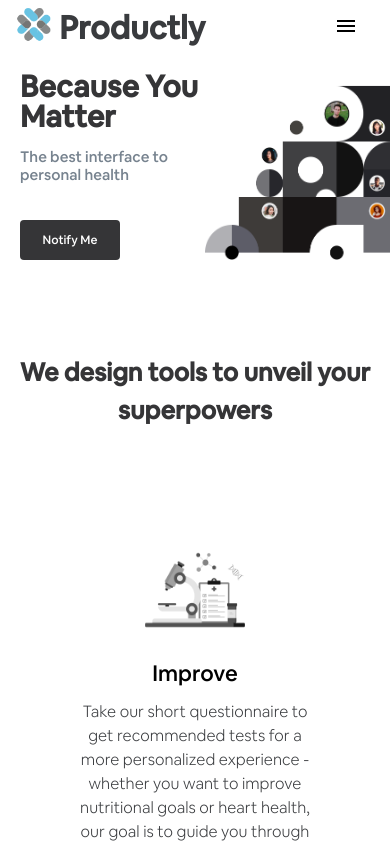
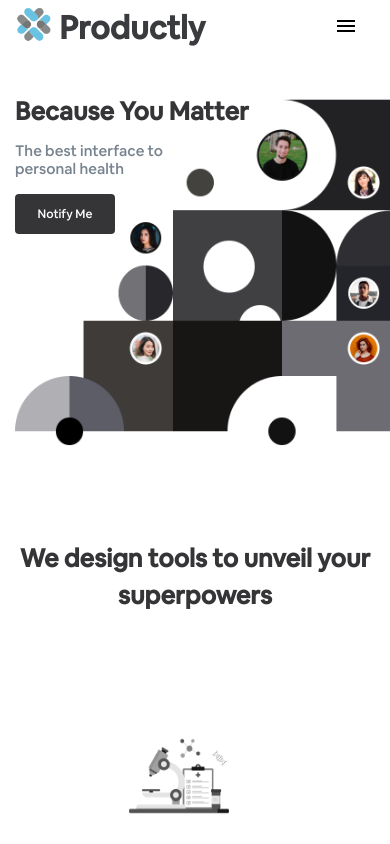
Before and after one commit to khuzi/Salk, a React (Create React App) app: page / in a window 390 px wide. Shown: the top 844 px of the page. Built offline with nearby package versions, Linux system fonts and the light colour scheme.

Commit message:
Fix showcase with complete reponsiveness.

```diff
--- a/package.json
+++ b/package.json
@@ -7,6 +7,7 @@
     "@testing-library/react": "^9.3.2",
     "@testing-library/user-event": "^7.1.2",
     "aos": "^2.3.4",
+    "axios": "^0.20.0",
     "react": "^16.13.1",
     "react-dom": "^16.13.1",
     "react-router-dom": "^5.2.0",
--- a/src/Components/UI/Modal/Modal.jsx
+++ b/src/Components/UI/Modal/Modal.jsx
@@ -3,7 +3,6 @@ import { makeStyles } from "@material-ui/core/styles";
 import Modal from "@material-ui/core/Modal";
 import Backdrop from "@material-ui/core/Backdrop";
 import Fade from "@material-ui/core/Fade";
-import { Typography } from "@material-ui/core";
 
 const useStyles = makeStyles((theme) => ({
   modal: {
@@ -42,9 +41,7 @@ export default function TransitionsModal(props) {
         }}
       >
         <Fade in={props.open}>
-          <div className={classes.paper}>
-            <Typography variant="h3">Waitlist design</Typography>
-          </div>
+          <div className={classes.paper}>{props.children}</div>
         </Fade>
       </Modal>
     </div>
--- /dev/null
+++ b/src/Components/Wailtlist/Waitlist.jsx
@@ -0,0 +1,70 @@
+import React, { Component } from "react";
+import axios from "axios";
+
+export default class Waitlist extends Component {
+  constructor(props) {
+    super(props);
+    this.state = {
+      value: "",
+      priority_number: "",
+      email_submitted: "",
+      total_users: "",
+      ref_link: "",
+      error_info: "",
+    };
+
+    this.handleChange = this.handleChange.bind(this);
+    this.handleSubmit = this.handleSubmit.bind(this);
+  }
+
+  handleChange(event) {
+    this.setState({ value: event.target.value });
+  }
+
+  handleSubmit(event) {
+    console.log("A name was submitted: " + this.state.value);
+    event.preventDefault();
+    var body = {
+      email: this.state.value,
+      api_key: "VYFOG6",
+      //   referral_link: window.location.href,
+      current_url: "http://localhost:3000/",
+    };
+
+    axios
+      .post("https://www.getwaitlist.com/waitlist", body)
+      .then((response) => {
+        console.log(response);
+        var registered_email = response["data"]["registered_email"];
+        var current_priority = response["data"]["current_priority"];
+        var total_waiters_currently =
+          response["data"]["total_waiters_currently"];
+        var referral_link = response["data"]["referral_link"];
+        this.setState({
+          email_submitted: registered_email,
+          priority_number: current_priority,
+          total_users: total_waiters_currently,
+          ref_link: referral_link,
+        });
+      })
+      .catch((error) => {
+        this.setState({
+          error_info:
+            "Some error occured unfortunately. Check your value or let me know: bani (at) banisingh.io",
+        });
+        console.log(error.response);
+      });
+  }
+
+  render() {
+    return (
+      <div>
+        <label htmlFor="">Enter Email </label>
+        <input type="text" onChange={this.handleChange} />
+        <br />
+        <br />
+        <button onClick={this.handleSubmit}>Send</button>
+      </div>
+    );
+  }
+}
--- a/src/Hoc/Layout/Layout.jsx
+++ b/src/Hoc/Layout/Layout.jsx
@@ -4,6 +4,7 @@ import Navbar from "../../Components/Navbar/Navbar";
 import Footer from "../../Components/Footer/Footer";
 import NewsLetter from "../../Components/NewsLetter/NewsLetter";
 import Modal from "../../Components/UI/Modal/Modal";
+import Waitlist from "../../Components/Wailtlist/Waitlist";
 
 const Layout = (props) => {
   const [open, setOpen] = useState(false);
@@ -15,7 +16,9 @@ const Layout = (props) => {
   };
   return (
     <>
-      <Modal open={open} modalCloseHandler={modalCloseHandler} />
+      <Modal open={open} modalCloseHandler={modalCloseHandler}>
+        <Waitlist />
+      </Modal>
       <Navbar />
       {props.children}
       <NewsLetter clicked={modalOpenHandler} />
--- a/src/Pages/Home/Home.css
+++ b/src/Pages/Home/Home.css
@@ -39,13 +39,14 @@
   margin-bottom: 100px;
 }
 
-@media (max-width: 500px) {
-  .home .showcaseBottom img {
-    display: block;
-    margin: auto;
+@media (max-width: 960px) {
+  .home .showcaseTop {
+    padding-left: 25px;
   }
-  .home .showcaseTop {
-    padding-left: 20px;
+  .showcase-top-warper {
+    position: absolute;
+    max-width: 95%;
+    top: 8rem;
   }
 }
 
@@ -55,4 +56,12 @@
     margin-top: -100px;
     margin-bottom: 100px;
   }
+  .showcase-top-warper {
+    top: 6rem;
+  }
 }
+@media (max-width: 500px) {
+  .home .showcaseTop {
+    padding-left: 15px;
+  }
+}
--- a/src/Pages/Home/Home.jsx
+++ b/src/Pages/Home/Home.jsx
@@ -34,8 +34,7 @@ const useStyles = makeStyles((theme) => ({
       fontSize: "40px",
     },
     [theme.breakpoints.down("xs")]: {
-      fontSize: "30px",
-      lineHeight: "1",
+      fontSize: "25px",
     },
   },
   heading2: {
@@ -44,6 +43,7 @@ const useStyles = makeStyles((theme) => ({
     margin: "1rem 0",
     [theme.breakpoints.down("md")]: {
       fontSize: "20px",
+      maxWidth: '40%'
     },
     [theme.breakpoints.down("xs")]: {
       fontSize: "15px",
@@ -70,7 +70,7 @@ const useStyles = makeStyles((theme) => ({
       fontSize: "12px",
     },
     [theme.breakpoints.down("xs")]: {
-      marginTop: "20px",
+      marginTop: "0px",
     },
     "&:hover": {
       background: theme.palette.primary.main,
@@ -104,7 +104,8 @@ const Home = () => {
   return (
     <section className="home">
       <Grid container className="showcaseTop">
-        <Grid item xs="6" container direction="column" justify="center">
+        <Grid item xs="12" md="6" container direction="column" justify="center" className="showcase-top-warper">
+          <div className="showcase-top-content">
             <Typography data-aos="fade-up" className={classes.heading1}>
               Because You Matter
             </Typography>
@@ -114,8 +115,9 @@ const Home = () => {
             <div data-aos="fade-up" className={classes.btnWarper}>
               <Button className={classes.btn}>Notify me</Button>
             </div>
+          </div>
         </Grid>
-        <Grid item xs="6">
+        <Grid item xs="12" md="6">
           <img src={showcaseImg} alt="" />
         </Grid>
       </Grid>
```
Also changed, not shown: 1 other file (tests, documents, lock files or other folders). Lines whose indentation alone changed are shown as unchanged.
